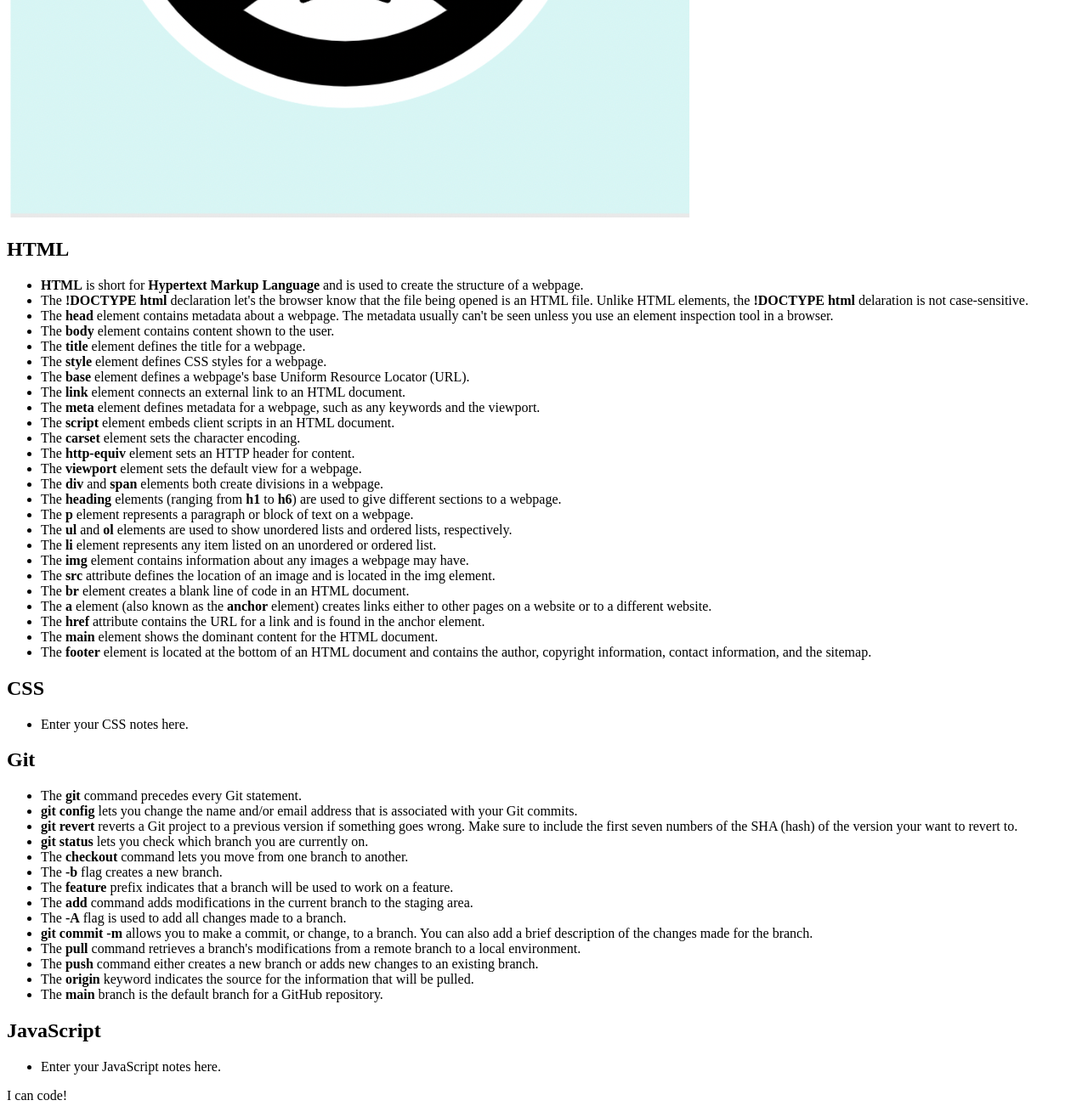
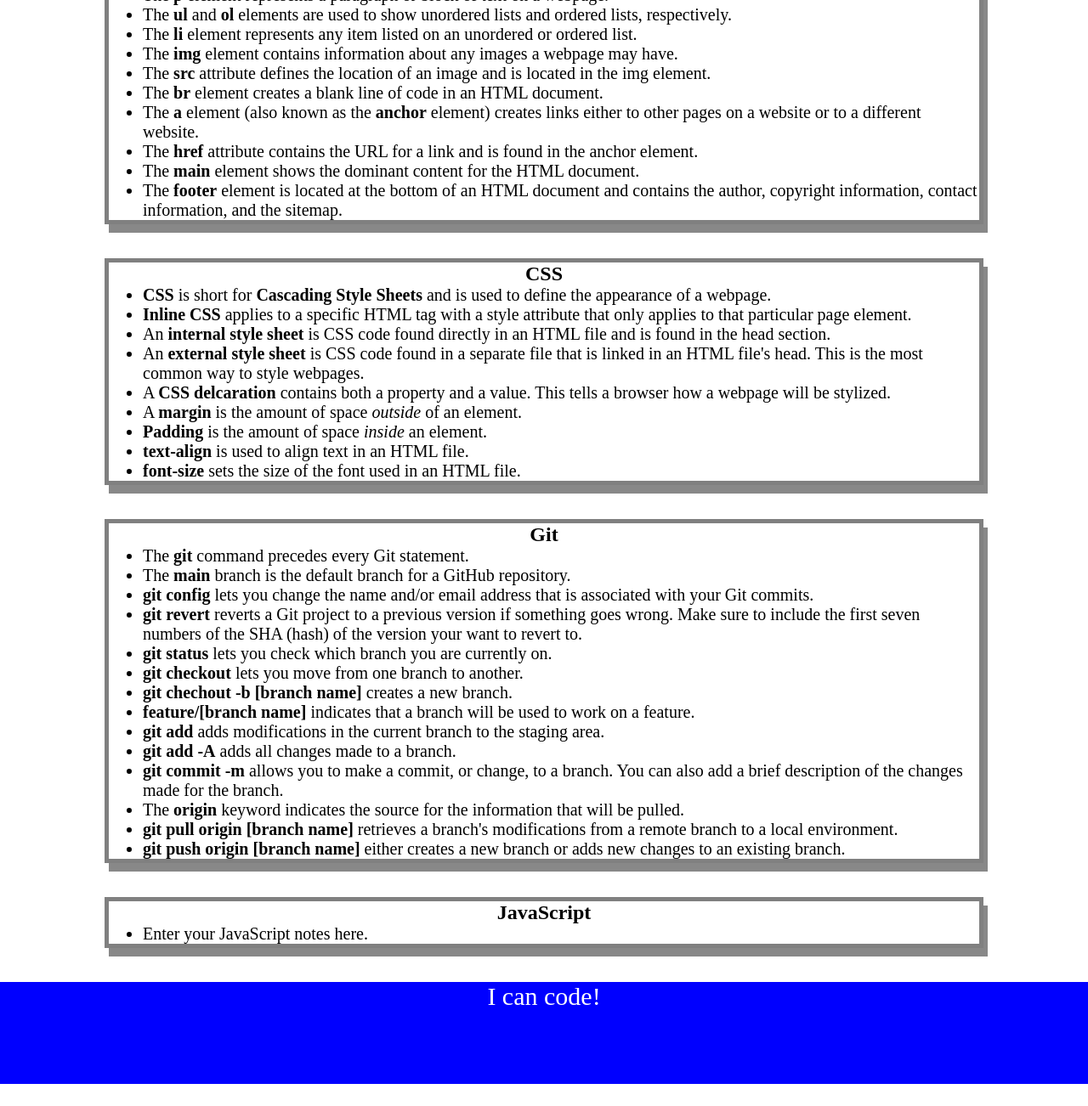
Before and after one commit to CoolJH2K/prework-study-guide, a plain HTML site: page index.html in a window 1280 px wide. Shown: the part 600-1902 px from the top of the page at 85% size. After the commit the page ends 1876 px from the top, so only its background shows below. Drawn offline with Linux system fonts and the light colour scheme.

Commit message:
added CSS to project

```diff
--- /dev/null
+++ b/assets/style.css
@@ -0,0 +1,42 @@
+* {
+    margin: 0;
+    padding: 0;
+}
+
+header,
+footer {
+    width: 100%;
+    height: 120px;
+    background-color: blue;
+    color: white;
+}
+
+h1,
+h2 {
+    text-align: center;
+}
+
+img {
+    display: block;
+    height: 50px;
+    width: 50px;
+    margin-left: auto;
+    margin-right: auto;
+}
+
+ul {
+    padding-left: 40px;
+    font-size: 20px;
+}
+
+p {
+    text-align: center;
+    font-size: 30px;
+}
+
+.card {
+    width: 80%;
+    margin: 40px auto;
+    border: 5px solid gray;
+    box-shadow: 5px 10px #888888;
+}
--- a/index.html
+++ b/index.html
@@ -4,6 +4,7 @@
     <meta charset="UTF-8" />
     <meta http-equiv="X-UA-Compatible" content="IE=edge" />
     <meta name="viewport" content="width=device-width, initial-scale=1.0" />
+    <link rel="stylesheet" href="./assets/style.css">
     <title>Prework Study Guide</title>
   </head>
   <body>
@@ -45,26 +46,34 @@
       <section class="card" id="css-section">
         <h2>CSS</h2>
         <ul>
-          <li>Enter your CSS notes here.</li>
+          <li><strong>CSS</strong> is short for <strong>Cascading Style Sheets</strong> and is used to define the appearance of a webpage.</li>
+          <li><strong>Inline CSS</strong> applies to a specific HTML tag with a style attribute that only applies to that particular page element.</li>
+          <li>An <strong>internal style sheet</strong> is CSS code found directly in an HTML file and is found in the head section.</li>
+          <li>An <strong>external style sheet</strong> is CSS code found in a separate file that is linked in an HTML file's head. This is the most common way to style webpages.</li>
+          <li>A <strong>CSS delcaration</strong> contains both a property and a value. This tells a browser how a webpage will be stylized.</li>
+          <li>A <strong>margin</strong> is the amount of space <em>outside</em> of an element.</li>
+          <li><strong>Padding</strong> is the amount of space <em>inside</em> an element.</li>
+          <li><strong>text-align</strong> is used to align text in an HTML file.</li>
+          <li><strong>font-size</strong> sets the size of the font used in an HTML file.</li>
         </ul>
       </section>
       <section class="card" id="git-section">
         <h2>Git</h2>
         <ul>
           <li>The <strong>git</strong> command precedes every Git statement.</li>
+          <li>The <strong>main</strong> branch is the default branch for a GitHub repository.</li>
           <li><strong>git config</strong> lets you change the name and/or email address that is associated with your Git commits.</li>
           <li><strong>git revert</strong> reverts a Git project to a previous version if something goes wrong. Make sure to include the first seven numbers of the SHA (hash) of the version your want to revert to.</li>
           <li><strong>git status</strong> lets you check which branch you are currently on.</li>
-          <li>The <strong>checkout</strong> command lets you move from one branch to another.</li>
-          <li>The <strong>-b</strong> flag creates a new branch.</li>
-          <li>The <strong>feature</strong> prefix indicates that a branch will be used to work on a feature.</li>
-          <li>The <strong>add</strong> command adds modifications in the current branch to the staging area.</li>
-          <li>The <strong>-A</strong> flag is used to add all changes made to a branch.</li>
+          <li><strong>git checkout</strong> lets you move from one branch to another.</li>
+          <li><strong>git chechout -b [branch name]</strong> creates a new branch.</li>
+          <li><strong>feature/[branch name]</strong> indicates that a branch will be used to work on a feature.</li>
+          <li><strong>git add</strong> adds modifications in the current branch to the staging area.</li>
+          <li><strong>git add -A</strong> adds all changes made to a branch.</li>
           <li><strong>git commit -m</strong> allows you to make a commit, or change, to a branch. You can also add a brief description of the changes made for the branch.</li>
-          <li>The <strong>pull</strong> command retrieves a branch's modifications from a remote branch to a local environment.</li>
-          <li>The <strong>push</strong> command either creates a new branch or adds new changes to an existing branch.</li>
           <li>The <strong>origin</strong> keyword indicates the source for the information that will be pulled.</li>
-          <li>The <strong>main</strong> branch is the default branch for a GitHub repository.</li>
+          <li><strong>git pull origin [branch name]</strong> retrieves a branch's modifications from a remote branch to a local environment.</li>
+          <li><strong>git push origin [branch name]</strong> either creates a new branch or adds new changes to an existing branch.</li>
         </ul>
       </section>
       <section class="card" id="javascript-section">
```
